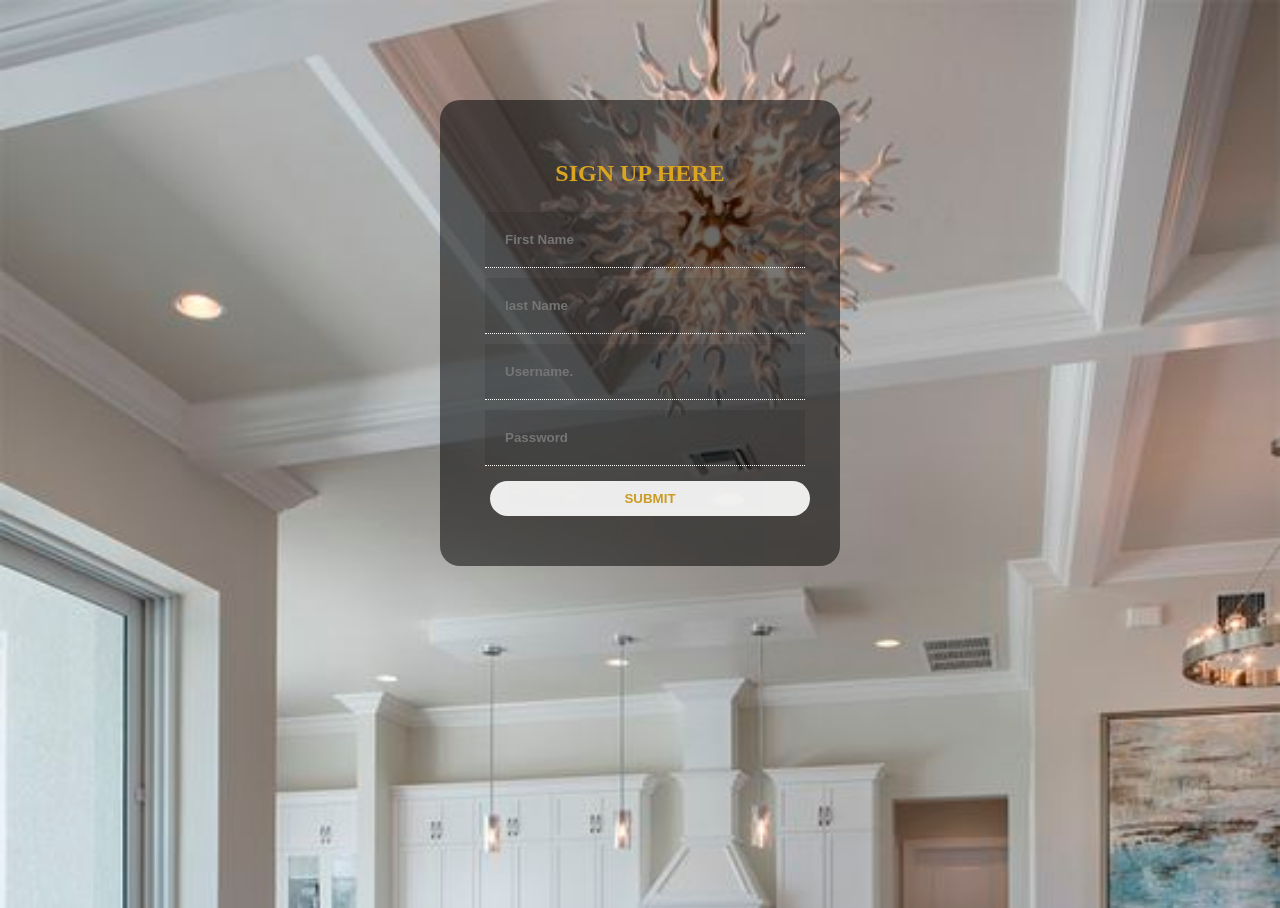
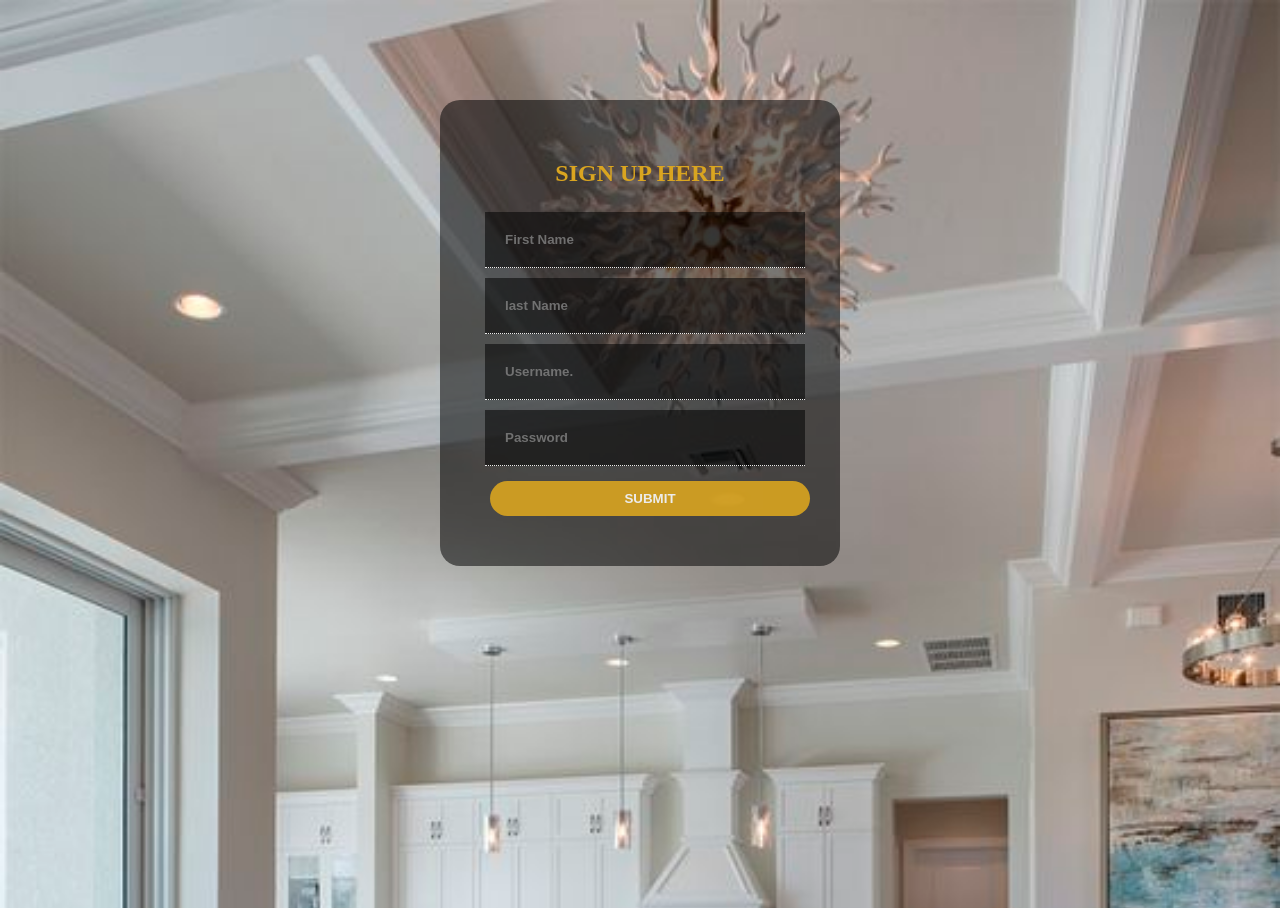
Before and after one commit to CSituma/SIGN-UP-FORM-, a plain HTML site: page index.html in a window 1280 px wide. Drawn offline with Linux system fonts and the light colour scheme.

Commit message:
Update style.css

```diff
--- a/style.css
+++ b/style.css
@@ -25,13 +25,14 @@ h2{
 #FirstName,#LastName,#Username,#Password {
  width: 100%;
 box-sizing: border-box;
-background:rgba(2, 2, 2, 0.102);
+background:rgba(2, 2, 2, 0.602);
 color:white;
 padding: 20px;
 margin:5px;
 border: none;
 border-bottom:1px dotted;
-font-weight:bold;
+font-weight:700;
+opacity: 0.9;
 }
 
 #Submit{
@@ -41,10 +42,10 @@ padding:10px;
 margin:10px;
 border:none;
 opacity: 0.9;
-color:goldenrod;
+color:white;
 text-transform: uppercase;
 font-weight: bold;
-background: white;
+background: goldenrod;
 border-radius: 20px;
 }
 
```
